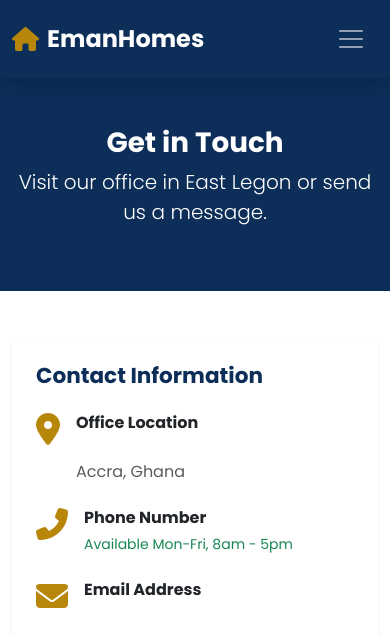
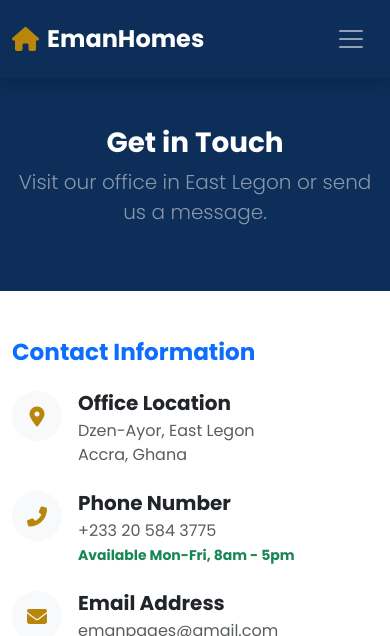
Before and after one commit to KobbyFlex00/emanhomes-v2, a Django app: page /contact/ in a window 390 px wide. Shown: the top 636 px of the page. Run offline with Django 5.2, Linux system fonts and the light colour scheme; data that the repository does not hold is empty.

Commit message:
Fix contact form layout and enable secure images

```diff
--- a/templates/core/contact.html
+++ b/templates/core/contact.html
@@ -4,99 +4,91 @@
 
 {% block content %}
 
-<div class="bg-primary-custom text-white py-5 text-center">
-    <div class="container">
+<div class="bg-primary-custom py-5 text-white mb-5">
+    <div class="container text-center">
         <h1 class="fw-bold">Get in Touch</h1>
-        <p class="lead">Visit our office in East Legon or send us a message.</p>
+        <p class="lead text-white-50">Visit our office in East Legon or send us a message.</p>
     </div>
 </div>
 
-<div class="container py-5">
+<div class="container mb-5">
     <div class="row g-5">
 
         <div class="col-lg-5">
-            <div class="card border-0 shadow-sm h-100">
-                <div class="card-body p-4">
-                    <h4 class="fw-bold mb-4" style="color: var(--primary);">Contact Information</h4>
+            <h3 class="fw-bold text-primary mb-4">Contact Information</h3>
 
             <div class="d-flex mb-4">
-                        <div class="text-accent me-3"><i class="fas fa-map-marker-alt fa-2x"></i></div>
-                        <div>
-                            <h6 class="fw-bold mb-1">Office Location</h6>
-                            <p class="text-muted mb-0">{{ site_config.office_location }}<br>Accra, Ghana</p>
+                <div class="flex-shrink-0">
+                    <div class="bg-light rounded-circle d-flex align-items-center justify-content-center" style="width: 50px; height: 50px;">
+                        <i class="fas fa-map-marker-alt text-accent fa-lg"></i>
+                    </div>
+                </div>
+                <div class="ms-3">
+                    <h5 class="fw-bold mb-1">Office Location</h5>
+                    <p class="text-muted mb-0">{{ site_config.address|default:"Dzen-Ayor, East Legon" }}<br>Accra, Ghana</p>
                 </div>
             </div>
 
             <div class="d-flex mb-4">
-                        <div class="text-accent me-3"><i class="fas fa-phone-alt fa-2x"></i></div>
-                        <div>
-                            <h6 class="fw-bold mb-1">Phone Number</h6>
-                            <p class="text-muted mb-0">{{ site_config.main_phone }}</p>
-                            <small class="text-success">Available Mon-Fri, 8am - 5pm</small>
+                <div class="flex-shrink-0">
+                    <div class="bg-light rounded-circle d-flex align-items-center justify-content-center" style="width: 50px; height: 50px;">
+                        <i class="fas fa-phone-alt text-accent fa-lg"></i>
+                    </div>
+                </div>
+                <div class="ms-3">
+                    <h5 class="fw-bold mb-1">Phone Number</h5>
+                    <p class="text-muted mb-0">{{ site_config.main_phone|default:"+233 20 584 3775" }}</p>
+                    <small class="text-success fw-bold">Available Mon-Fri, 8am - 5pm</small>
                 </div>
             </div>
 
             <div class="d-flex mb-4">
-                        <div class="text-accent me-3"><i class="fas fa-envelope fa-2x"></i></div>
-                        <div>
-                            <h6 class="fw-bold mb-1">Email Address</h6>
-                            <p class="text-muted mb-0">{{ site_config.main_email }}</p>
+                <div class="flex-shrink-0">
+                    <div class="bg-light rounded-circle d-flex align-items-center justify-content-center" style="width: 50px; height: 50px;">
+                        <i class="fas fa-envelope text-accent fa-lg"></i>
                     </div>
                 </div>
-
-                    <div class="rounded overflow-hidden mt-4 shadow-sm">
-                        <iframe src="https://www.google.com/maps/embed?pb=!1m18!1m12!1m3!1d3970.4379963625056!2d-0.1415286252538166!3d5.64960309433159!2m3!1f0!2f0!3f0!3m2!1i1024!2i768!4f13.1!3m3!1m2!1s0xfdf852778736a3f%3A0x6b16e456672c2194!2sEman%20Homes%20Ltd!5e0!3m2!1sen!2sgh!4v1737735300000!5m2!1sen!2sgh"
-                                width="100%" height="250" style="border:0;" allowfullscreen="" loading="lazy"></iframe>
-                    </div>
+                <div class="ms-3">
+                    <h5 class="fw-bold mb-1">Email Address</h5>
+                    <p class="text-muted mb-0">{{ site_config.email|default:"emanpages@gmail.com" }}</p>
                 </div>
             </div>
         </div>
 
         <div class="col-lg-7">
-            <h3 class="fw-bold mb-4">Send us a Message</h3>
+            <div class="card border-0 shadow-sm p-4">
+                <h3 class="fw-bold text-primary mb-4">Send us a Message</h3>
 
-            {% if messages %}
-                {% for message in messages %}
-                <div class="alert alert-success d-flex align-items-center mb-4" role="alert">
-                    <i class="fas fa-check-circle me-2"></i>
-                    <div>{{ message }}</div>
-                </div>
-                {% endfor %}
-            {% endif %}
+                <form method="post" action="{% url 'contact' %}">
+                    {% csrf_token %}
 
-            <form method="post">
-                {% csrf_token %}
                     <div class="row g-3">
                         <div class="col-md-6">
-                        <div class="form-floating">
-                            {{ form.name }}
-                            <label for="name">Your Name</label>
+                            <label for="name" class="form-label fw-bold small text-uppercase text-muted">Your Name</label>
+                            <input type="text" class="form-control form-control-lg bg-light border-0" id="name" name="name" placeholder="John Doe" required>
                         </div>
+
+                        <div class="col-md-6">
+                            <label for="email" class="form-label fw-bold small text-uppercase text-muted">Your Email</label>
+                            <input type="email" class="form-control form-control-lg bg-light border-0" id="email" name="email" placeholder="john@example.com" required>
                         </div>
-                    <div class="col-md-6">
-                        <div class="form-floating">
-                            {{ form.email }}
-                            <label for="email">Your Email</label>
+
+                        <div class="col-12">
+                            <label for="message" class="form-label fw-bold small text-uppercase text-muted">Message</label>
+                            <textarea class="form-control form-control-lg bg-light border-0" id="message" name="message" rows="5" placeholder="How can we help you today?" required></textarea>
                         </div>
-                    </div>
+
                         <div class="col-12">
-                        <div class="form-floating">
-                            {{ form.subject }}
-                            <label for="subject">Subject</label>
-                        </div>
-                    </div>
-                    <div class="col-12">
-                        <div class="form-floating">
-                            {{ form.message }}
-                            <label for="message">Message</label>
-                        </div>
-                    </div>
-                    <div class="col-12">
-                        <button class="btn btn-accent btn-lg w-100 text-white fw-bold py-3" type="submit">Send Message</button>
+                            <button type="submit" class="btn btn-accent w-100 py-3 fw-bold shadow-sm">
+                                <i class="fas fa-paper-plane me-2"></i> Send Message
+                            </button>
                         </div>
                     </div>
                 </form>
             </div>
         </div>
+
     </div>
+</div>
+
 {% endblock %}
```
Also changed, not shown: emanhomes_project/settings.py (+25 -28 lines). Lines whose indentation alone changed are shown as unchanged.
